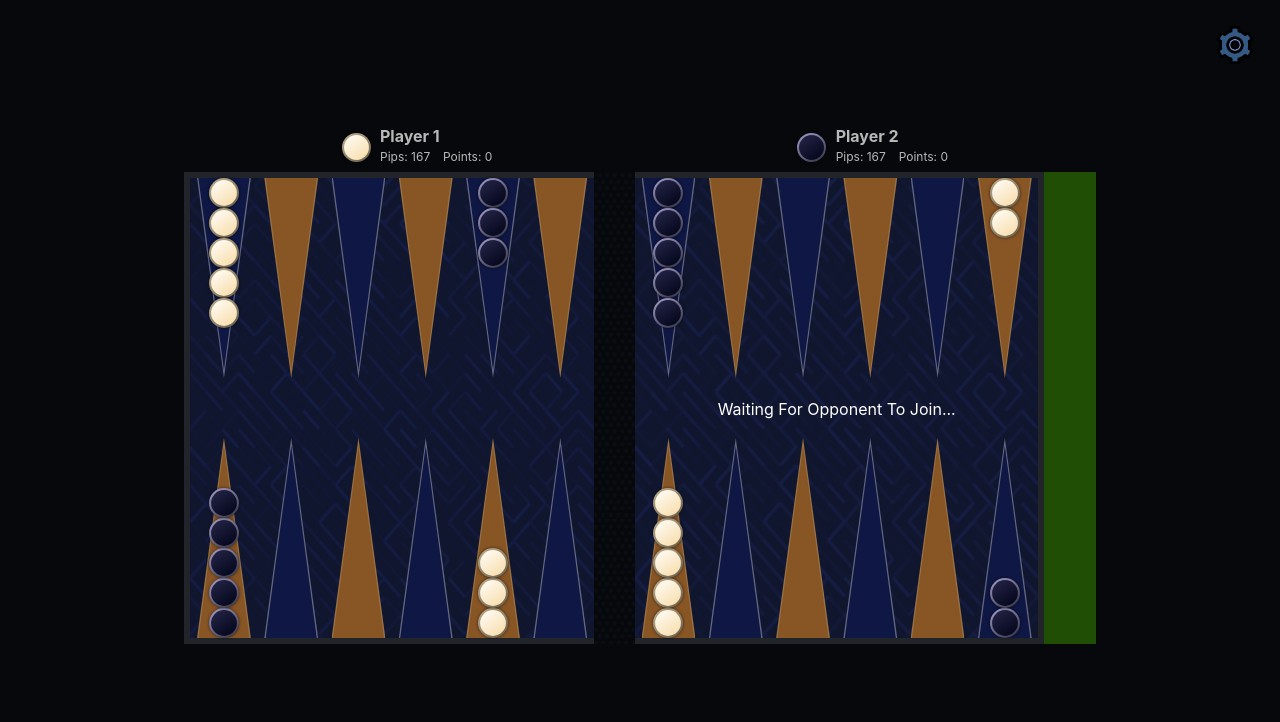
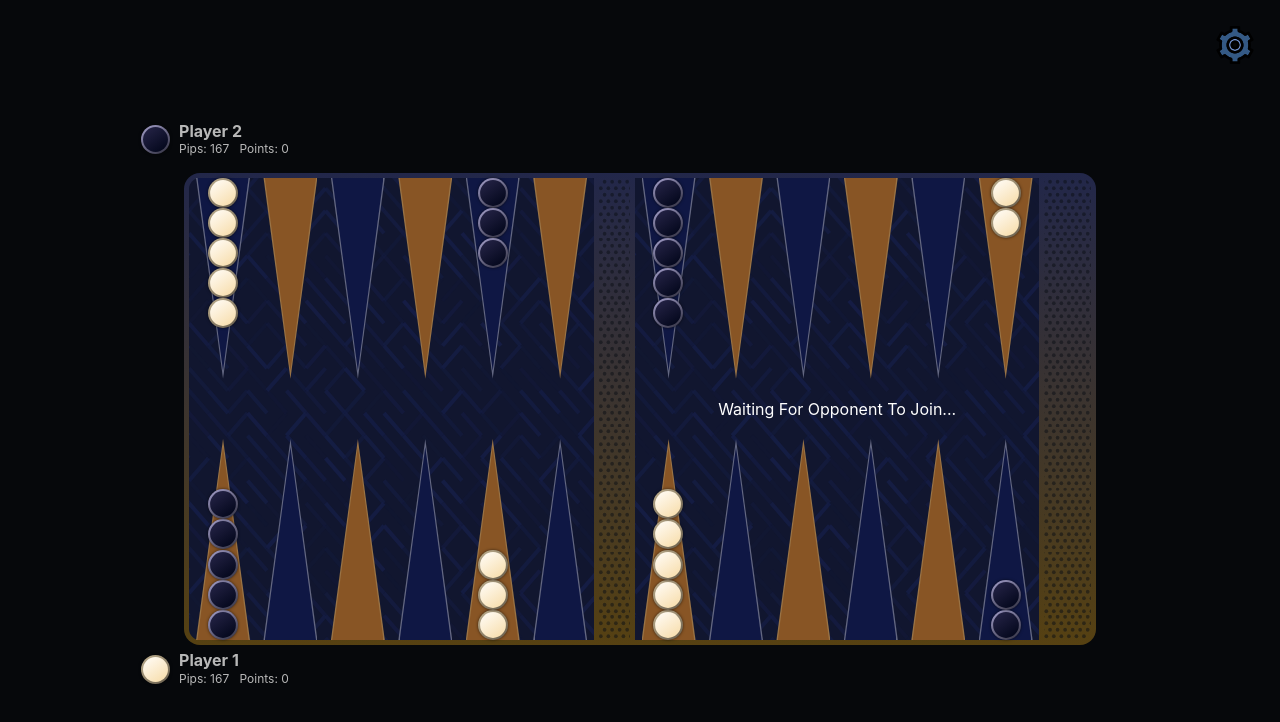
Before and after one commit to sam-swarr/backgammon, a React (Create React App) app: page /local in a window 1280 px wide. Shown: the top 722 px of the page. Built offline with nearby package versions, Linux system fonts and the light colour scheme.

Commit message:
style bar and home and begin working on new player cards

```diff
--- a/src/App.css
+++ b/src/App.css
@@ -160,7 +160,8 @@
   color: #b8b8b8;
   display: flex;
   justify-content: center;
-  width: 50%;
+  height: 10%;
+  width: 16%;
 }
 
 .Player-card-checker-wrapper {
@@ -178,12 +179,13 @@
 .Player-name-and-score-wrapper {
   display: flex;
   flex-direction: column;
+  padding-top: 2%;
 }
 
 .Player-name-wrapper {
   font-size: 2vh;
   font-weight: bold;
-  height: 50%;
+  height: 40%;
 }
 
 .Player-score-wrapper {
@@ -193,7 +195,7 @@
 }
 
 .Player-points-wrapper {
-  margin-left: 1vw;
+  margin-left: 0.8vw;
 }
 
 .Information-text-wrapper {
@@ -221,15 +223,21 @@
 }
 
 .Game-board-half.left {
-  border-left-style: solid;
-  border-top-style: solid;
-  border-bottom-style: solid;
+  background:
+  url(board-background.svg) padding-box,
+  linear-gradient(to bottom, #22274A, #564112) border-box;
+  border: 5px solid transparent;
+  border-right-style: none;
+  border-top-left-radius: 1em;
+  border-bottom-left-radius: 1em;
 }
 
 .Game-board-half.right {
-  border-right-style: solid;
-  border-top-style: solid;
-  border-bottom-style: solid;
+  background:
+  url(board-background.svg) padding-box,
+  linear-gradient(to bottom, #22274A, #564112) border-box;
+  border: 5px solid transparent;
+  border-left-style: none;
 }
 
 .Game-board-quadrant {
@@ -244,9 +252,10 @@
 }
 
 .Game-board-bar {
-  background-image: url(dots.svg);
-  background-color: #06080b;
-  background-size: 10vw;
+  background:
+  url(dots.svg) center/8em padding-box,
+  linear-gradient(to bottom, #22274A, #564112) border-box;
+  border: 5px solid transparent;
   display: flex;
   flex-direction: column;
   height: 100%;
@@ -255,7 +264,13 @@
 }
 
 .Game-board-home {
-  background-color:rgb(32, 78, 5);
+  background:
+  url(dots.svg) center/8em padding-box,
+  linear-gradient(to bottom, #22274A, #564112) border-box;
+  border: 5px solid transparent;
+  border-left-style: none;
+  border-top-right-radius: 1em;
+  border-bottom-right-radius: 1em;
   display: flex;
   flex-direction: column;
   height: 100%;
--- a/src/GameRoom.tsx
+++ b/src/GameRoom.tsx
@@ -1,8 +1,7 @@
 import { FunctionComponent } from "react";
-import PlayerCards from "./PlayerCards";
 import GameBoard from "./GameBoard";
-import InformationText from "./InformationText";
 import { Player } from "./Types";
+import PlayerCard, { PlayerCardSide } from "./PlayerCard";
 
 type GameRoomProps = {
   playerPerspective: Player;
@@ -13,9 +12,9 @@ const GameRoom: FunctionComponent<GameRoomProps> = ({
 }: GameRoomProps) => {
   return (
     <div className={"Game-area-wrapper"}>
-      <PlayerCards />
+      <PlayerCard side={PlayerCardSide.Top} />
       <GameBoard playerPerspective={playerPerspective} />
-      <InformationText />
+      <PlayerCard side={PlayerCardSide.Bottom} />
     </div>
   );
 };
--- a/src/PlayerCard.tsx
+++ b/src/PlayerCard.tsx
@@ -6,8 +6,8 @@ import { useAppSelector } from "./store/hooks";
 import { pipCount } from "./store/gameBoardSlice";
 
 export enum PlayerCardSide {
-  Left = "LEFT",
-  Right = "RIGHT",
+  Top = "TOP",
+  Bottom = "BOTTOM",
 }
 
 type PlayerCardProps = {
@@ -26,7 +26,7 @@ const PlayerCard: FunctionComponent<PlayerCardProps> = ({
   let playerName = "";
   let pips = 167;
   let color = Color.Black;
-  if (side === PlayerCardSide.Left) {
+  if (side === PlayerCardSide.Bottom) {
     if (actions instanceof LocalGameActions) {
       playerName = "Player 1";
     } else {
--- a/src/PlayerCards.tsx
+++ b/src/PlayerCards.tsx
@@ -4,8 +4,8 @@ import PlayerCard, { PlayerCardSide } from "./PlayerCard";
 const PlayerCards: FunctionComponent = () => {
   return (
     <div className={"Player-cards-wrapper"}>
-      <PlayerCard side={PlayerCardSide.Left} />
-      <PlayerCard side={PlayerCardSide.Right} />
+      <PlayerCard side={PlayerCardSide.Bottom} />
+      <PlayerCard side={PlayerCardSide.Top} />
     </div>
   );
 };
```
Also changed, not shown: src/dots.svg.
